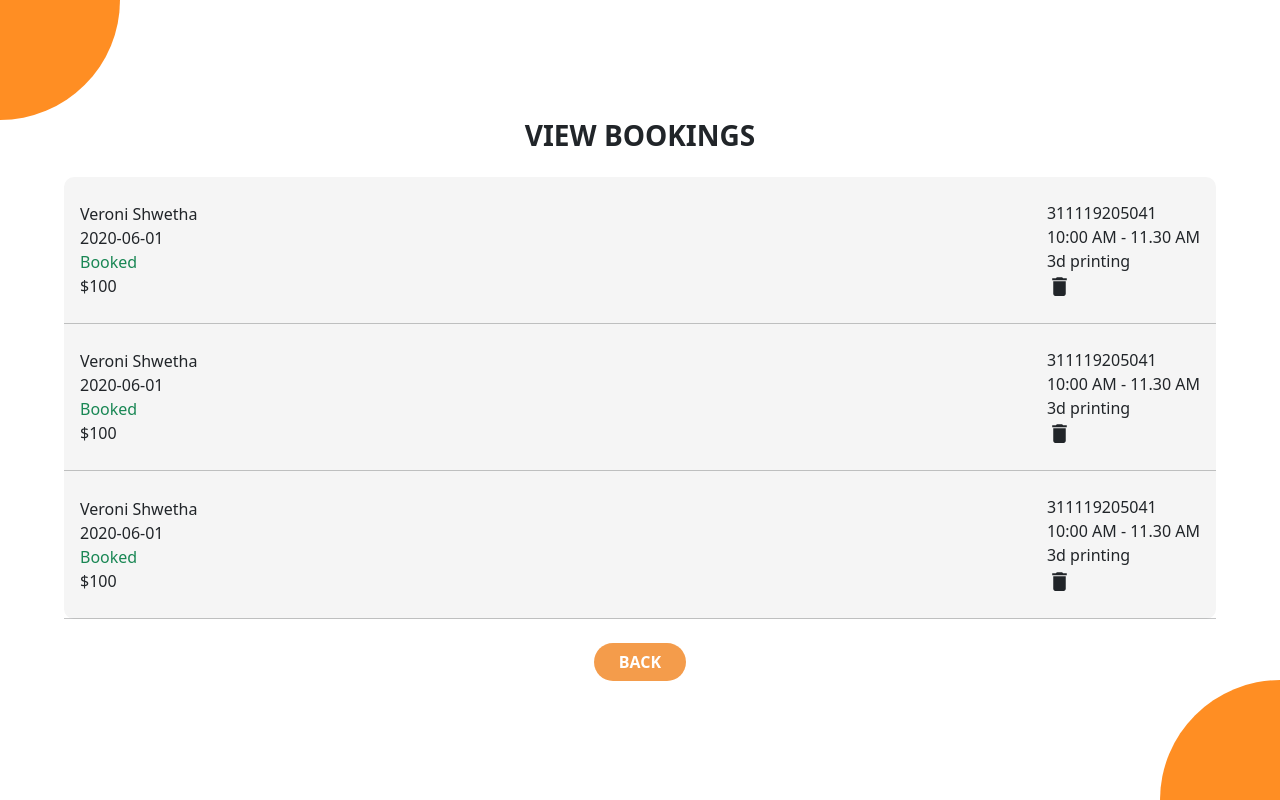
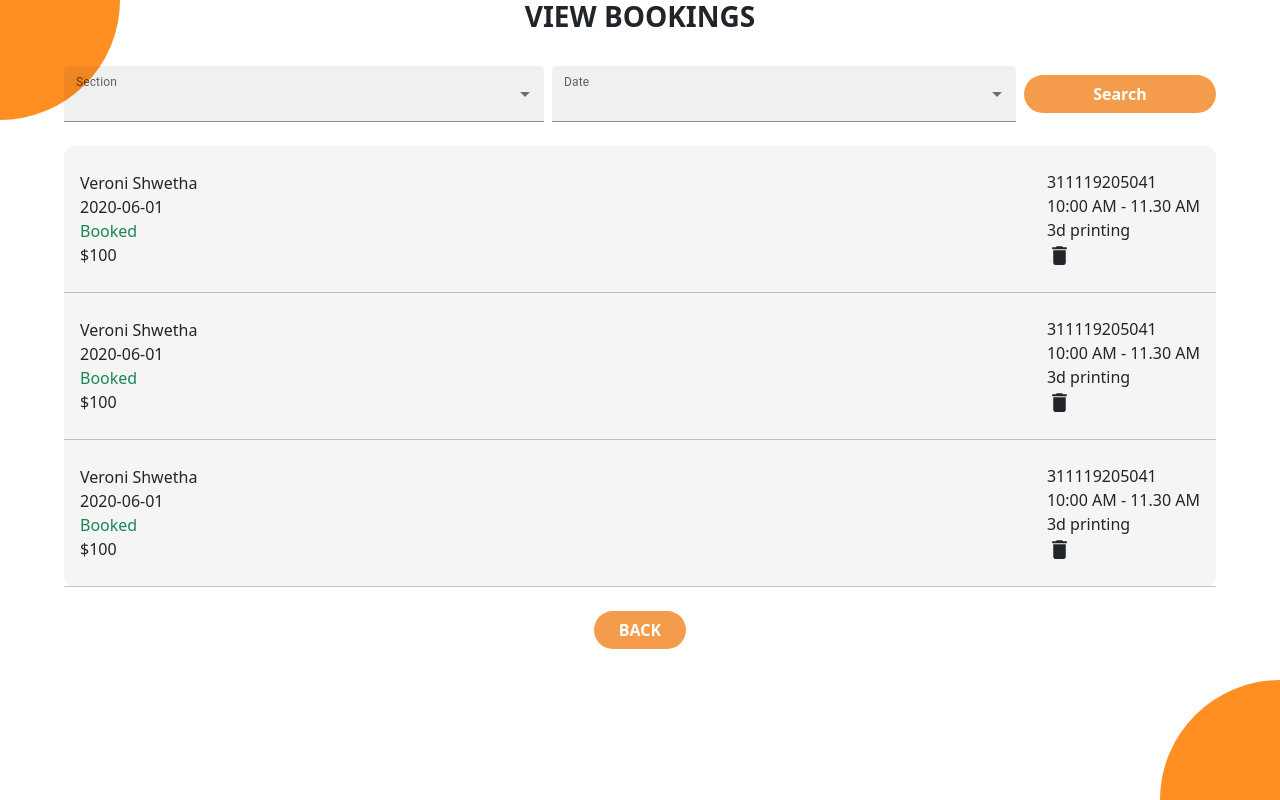
Before and after one commit to jesinthanj/FABLAB---FE---V3, a React (Create React App) app: page /admin/viewbookings in a window 1280 px wide. Built offline with nearby package versions, Linux system fonts and the light colour scheme.

Commit message:
admin view bookings UI done

```diff
--- a/src/pages/admin/ViewBookings.tsx
+++ b/src/pages/admin/ViewBookings.tsx
@@ -1,7 +1,13 @@
 import { useState } from "react";
 import Layout from "../../components/Layout";
-import List from "@mui/material/List";
-import Divider from "@mui/material/Divider";
+import {
+  InputLabel,
+  FormControl,
+  Select,
+  Divider,
+  List,
+  MenuItem,
+} from "@mui/material";
 import { MdDelete } from "react-icons/md";
 
 const data = [
@@ -35,10 +41,60 @@ const data = [
 ];
 
 export default function ViewBookings() {
+  const section = ["3d printing", "laser cutting"];
+  const date = ["2020-01-10", "2020-01-11", "2020-01-12"];
   return (
     <Layout>
-      <div className="vh-100 d-flex align-items-center justify-content-center flex-column">
+      <div className="d-flex align-items-center justify-content-center flex-column">
         <h3 className="mb-4 fw-bolder">VIEW BOOKINGS</h3>
+        <div
+          className="row d-flex justify-content-center align-items-center"
+          style={{ width: "90%" }}
+        >
+          <div className="col-md-5 mb-3 p-0">
+            <FormControl variant="filled" fullWidth>
+              <InputLabel>Section</InputLabel>
+              <Select
+                value={section}
+                //   onChange={handleChange}
+              >
+                {section.map((item, index) => {
+                  return (
+                    <MenuItem value={item} key={index}>
+                      {item}
+                    </MenuItem>
+                  );
+                })}
+              </Select>
+            </FormControl>
+          </div>
+          <div className="col-md-5 mb-3 p-md-2 p-0">
+            <FormControl variant="filled" fullWidth>
+              <InputLabel>Date</InputLabel>
+              <Select
+                value={date}
+                //   onChange={handleChange}
+              >
+                {date.map((item, index) => {
+                  return (
+                    <MenuItem value={item} key={index}>
+                      {item}
+                    </MenuItem>
+                  );
+                })}
+              </Select>
+            </FormControl>
+          </div>
+          <div className="col-md-2 text-center mb-3 d-grid mx-auto p-0">
+            <button
+              type="button"
+              className="btn text-white fw-bold"
+              style={{ backgroundColor: "#F49C4B", borderRadius: "25px" }}
+            >
+              Search
+            </button>
+          </div>
+        </div>
         <div
           style={{
             backgroundColor: "#f5f5f5",
```
